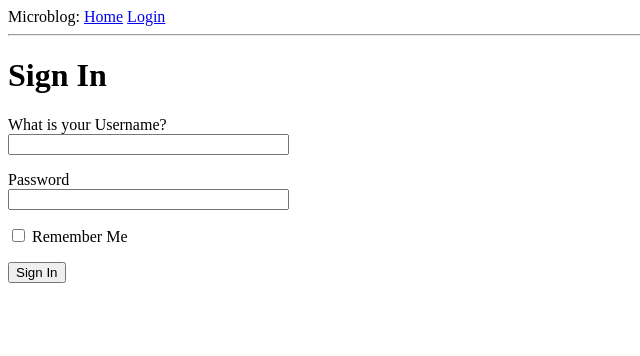
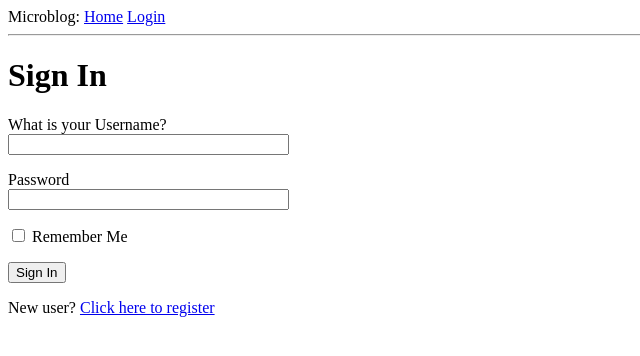
Before and after one commit to super-buster/my_flask, a Flask app: page /login in a window 1280 px wide. Shown: the top 356 px of the page, without its empty margins (0-640 px from the left). Run offline with Flask 2, Linux system fonts and the light colour scheme; some libraries are stand-ins or nearby versions.

Commit message:
modify routes.py

```diff
--- a/app/forms.py
+++ b/app/forms.py
@@ -12,7 +12,7 @@ class LoginForm(FlaskForm):
 class RegistrationForm(FlaskForm):
     email=StringField('Email',validators=[DataRequired(),Length(1,64),Email()])
     username=StringField('Username',validators=[
-            DataRequired(),Length(1,64),Regexp(r'^\w*[\w-]$',0,
+            DataRequired(),Length(1,64),Regexp(r'^[a-zA-Z]+[a-zA-Z0-9_.]*$',0,
                                                'Usernames must have only letters,'
                                                 'numbers ,dots or underscores')])
     password=PasswordField('Password',validators=[
--- a/app/routes.py
+++ b/app/routes.py
@@ -1,6 +1,7 @@
 from . import app
+from . import db
 from flask import render_template,Flask,redirect,session,url_for,flash,request
-from app.forms import LoginForm
+from app.forms import LoginForm, RegistrationForm
 from app.models import User
 from flask_login import current_user,login_user,logout_user,login_required
 from werkzeug.urls import  url_parse
@@ -41,6 +42,18 @@ def logout():
     flash('You have been logged out.')
     return redirect(url_for('index'))
 
+@app.route('/register',methods=['GET','POST'])
+def register():
+    form=RegistrationForm()
+    if form.validate_on_submit():
+        user=User(email=form.email.data,
+                  username=form.username.data,
+                  password=form.password.data)
+        db.session.add(user)
+    return render_template('register.html',title='Register' ,form=form)
+
+
+
 @app.route('/secret')
 @login_required
 def secret():
--- a/app/templates/login.html
+++ b/app/templates/login.html
@@ -18,7 +18,15 @@
             <span style="color: red;">[{{ error }}]</span>
             {% endfor %}
         </p>
-        <p>{{ form.remember_me() }} {{ form.remember_me.label }}</p>
+        <p>
+            {{ form.remember_me() }} {{ form.remember_me.label }}
+        </p>
         <p>{{ form.submit() }}</p>
+        <p>
+            New user?
+            <a href="{{url_for('register')}}">
+                Click here to register
+            </a>
+        </p>
     </form>
 {% endblock %}
```
